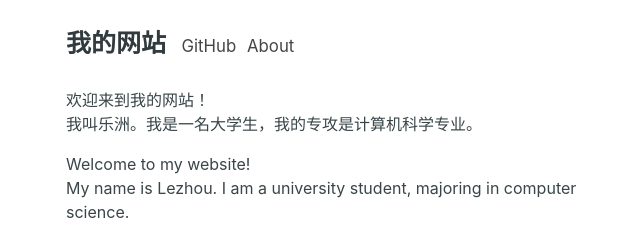
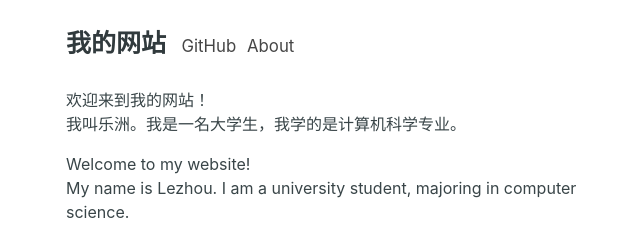
Before and after one commit to lezhou8/lezhou8.github.io, a plain HTML site: page index.html in a window 1280 px wide. Shown: the full height of the page, 290-930 px from the left. Drawn offline with Linux system fonts and the light colour scheme.

Commit message:
fixing grammatical error

```diff
--- a/index.html
+++ b/index.html
@@ -25,7 +25,7 @@
 </header>
 <main id="content">
 <p>欢迎来到我的网站！<br>
-我叫乐洲。我是一名大学生，我的专攻是计算机科学专业。</p>
+我叫乐洲。我是一名大学生，我学的是计算机科学专业。</p>
 <p>Welcome to my website!<br>
 My name is Lezhou. I am a university student, majoring in computer science.</p>
 
```
